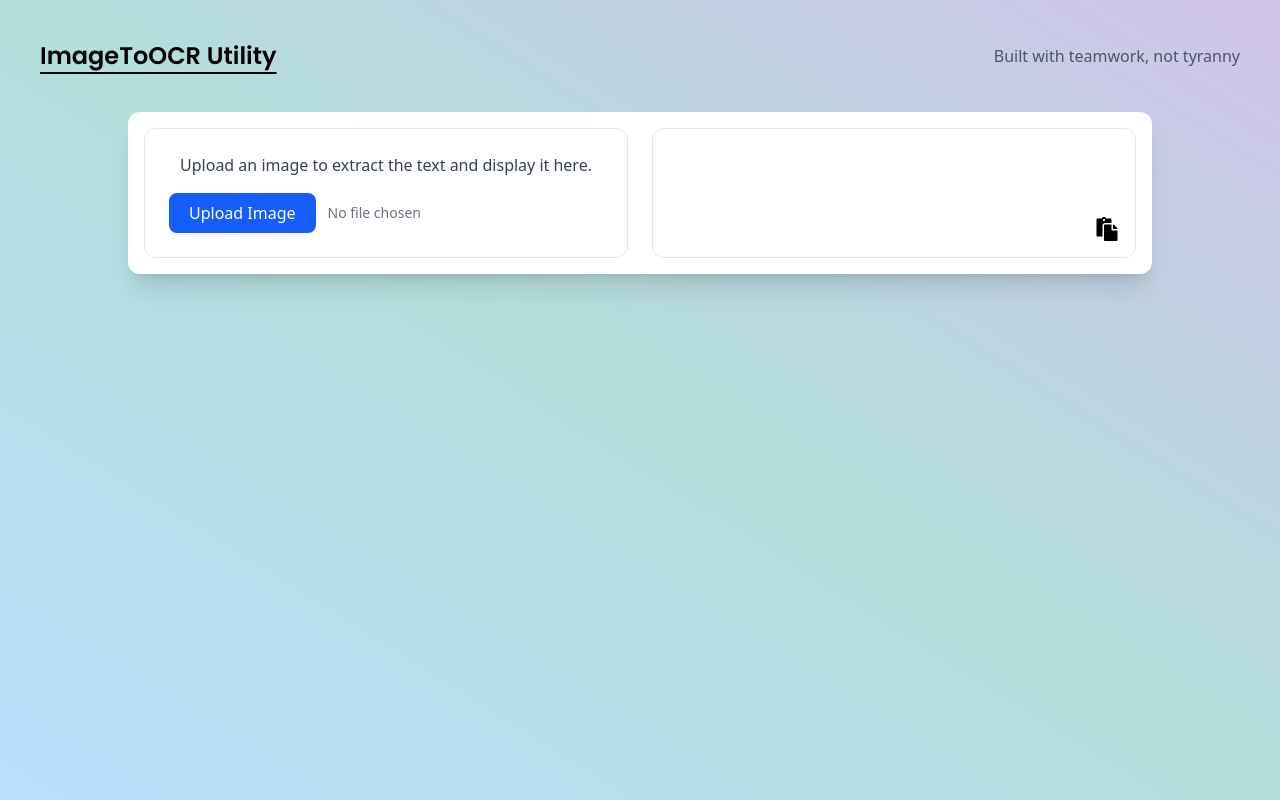
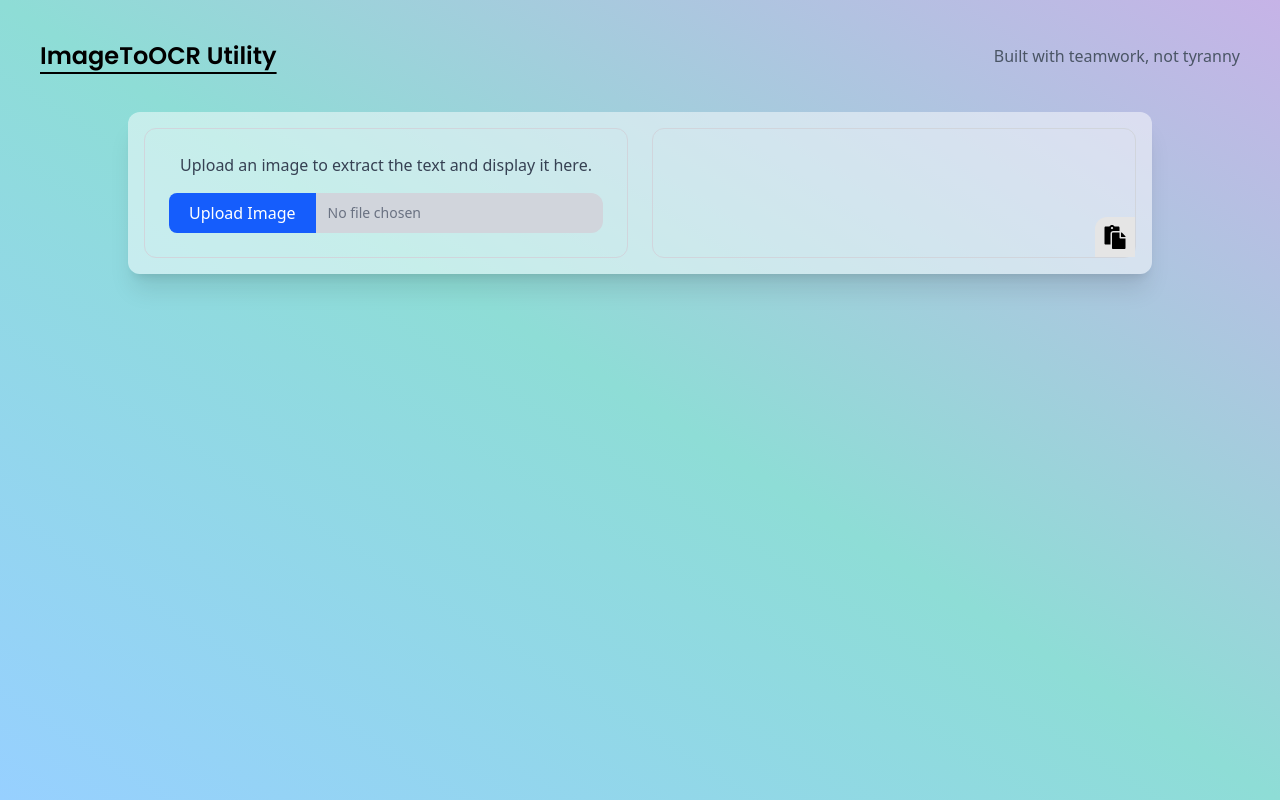
Before and after one commit to real-zephex/that-rude-fella, a Next.js app: page / in a window 1280 px wide. Built offline with nearby package versions, Linux system fonts and the light colour scheme.

Commit message:
Update styles and improve image input component; enhance loading text and clipboard functionality

```diff
--- a/src/app/globals.css
+++ b/src/app/globals.css
@@ -8,7 +8,7 @@
 }
 
 body {
-  background: linear-gradient(to bottom left, #d1c4e9, #b2dfdb, #bbdefb);
+  background: linear-gradient(to bottom left, #c6b3e7, #8eddd6, #97d0ff);
   min-height: 100vh;
   background-size: cover;
 }
--- a/src/app/page.tsx
+++ b/src/app/page.tsx
@@ -3,8 +3,8 @@ import ImageInput from "./ui/image-input";
 
 export default function Home() {
   return (
-    <main className="">
-      <div className="flex flex-row items-center justify-between p-4  lg:p-10">
+    <main>
+      <div className="flex flex-row items-center justify-between p-4 lg:p-10">
         <h2
           className={`font-semibold text-2xl text-black underline underline-offset-8  ${poppins.className}`}
         >
--- a/src/app/ui/image-input.tsx
+++ b/src/app/ui/image-input.tsx
@@ -8,7 +8,7 @@ import { FaPaste } from "react-icons/fa";
 const ImageInput = () => {
   const [fileName, setFileName] = useState("No file chosen");
   const [imagePreview, setImagePreview] = useState<string | null>(null);
-  const [text, setText] = useState<string | JSX.Element>("");
+  const [text, setText] = useState<string>("");
   const dropRef = useRef(null);
 
   const handleDrop = (e: React.DragEvent<HTMLDivElement>) => {
@@ -17,7 +17,7 @@ const ImageInput = () => {
     if (e.dataTransfer.files) {
       const file = e.dataTransfer.files[0];
       if (file && file.type.startsWith("image/")) {
-        setText(<span className="loading loading-bars loading-lg"></span>);
+        setText("Loading...");
         setImagePreview(URL.createObjectURL(file));
         setFileName(file.name);
         handleResponse(file);
@@ -34,7 +34,7 @@ const ImageInput = () => {
       if (item.type.startsWith("image/")) {
         const file = item.getAsFile();
         if (file) {
-          setText(<span className="loading loading-bars loading-lg"></span>);
+          setText("Loading...");
           setImagePreview(URL.createObjectURL(file));
           setFileName(file.name);
           handleResponse(file);
@@ -60,7 +60,7 @@ const ImageInput = () => {
     event: React.ChangeEvent<HTMLInputElement>
   ) => {
     if (event.target.files) {
-      setText(<span className="loading loading-bars loading-lg"></span>);
+      setText("Loading...");
       const file = event.target.files[0];
       setFileName(file ? file.name : "No file chosen");
       if (file) {
@@ -80,19 +80,22 @@ const ImageInput = () => {
     };
   }, []);
 
+  const boxCss =
+    "flex flex-col items-center justify-center p-6 border border-gray-300 rounded-xl hover:shadow-lg transition-shadow duration-300";
+
   return (
     <div
-      className="max-w-5xl mx-auto p-4 bg-white shadow-xl rounded-xl grid lg:grid-cols-2 grid-cols-1 gap-6 transition-all duration-300"
+      className="max-w-5xl mx-auto p-4 bg-white/50  shadow-xl rounded-xl grid lg:grid-cols-2 grid-cols-1 gap-6 transition-all duration-200 hover:shadow-2xl"
       onDrop={handleDrop}
       onDragOver={(e) => e.preventDefault()}
       ref={dropRef}
     >
-      <div className="flex flex-col items-center justify-center p-6 border border-gray-200 rounded-xl hover:shadow-lg transition-shadow duration-300">
+      <div className={boxCss}>
         <p className="text-gray-700 mb-4">
           Upload an image to extract the text and display it here.
         </p>
         <form className="w-full">
-          <label className="flex items-center gap-3 cursor-pointer">
+          <label className="flex items-center gap-3 cursor-pointer bg-gray-300 rounded-xl">
             <input
               type="file"
               accept="image/*"
@@ -100,13 +103,13 @@ const ImageInput = () => {
               id="fileInput"
               onChange={handleFileChange}
             />
-            <span className="bg-blue-600 text-white px-5 py-2 rounded-lg hover:bg-blue-700 transition active:scale-95">
+            <span className="bg-blue-600 text-white px-5 py-2 rounded-l-lg hover:bg-blue-700 transition active:scale-95">
               Upload Image
             </span>
             <span className="text-gray-500 text-sm">
               {fileName.length < 25
                 ? fileName
-                : fileName.substring(0, 15) + "..."}
+                : fileName.substring(0, 20) + "..."}
             </span>
           </label>
           {imagePreview && (
@@ -122,14 +125,23 @@ const ImageInput = () => {
           )}
         </form>
       </div>
-      <div className="flex flex-col items-center justify-center p-6 border border-gray-200 rounded-xl hover:shadow-lg transition-shadow duration-300 relative">
-        <p className="text-gray-800 text-center break-words">{text}</p>
-        <FaPaste
-          color="black"
-          className="absolute bottom-0 right-0 m-4 hover:bg-gray-500 transition-colors"
-          onClick={() => navigator.clipboard.writeText(text.toString())}
-          size={24}
-        />
+      <div className={`${boxCss} relative`}>
+        <textarea
+          className="text-gray-800 break-words w-full h-full border-0 active:border-0"
+          defaultValue={text.toString()}
+          readOnly
+        ></textarea>
+        <button
+          className="absolute bottom-0 right-0 p-2 transition-colors rounded-tl-xl bg-neutral-200 hover:bg-neutral-400/75 group"
+          title="Copy to cliboard."
+        >
+          <FaPaste
+            color="black"
+            onClick={() => navigator.clipboard.writeText(text.toString())}
+            size={24}
+            className="group-active:scale-90 transition-transform"
+          />
+        </button>
       </div>
     </div>
   );
```
